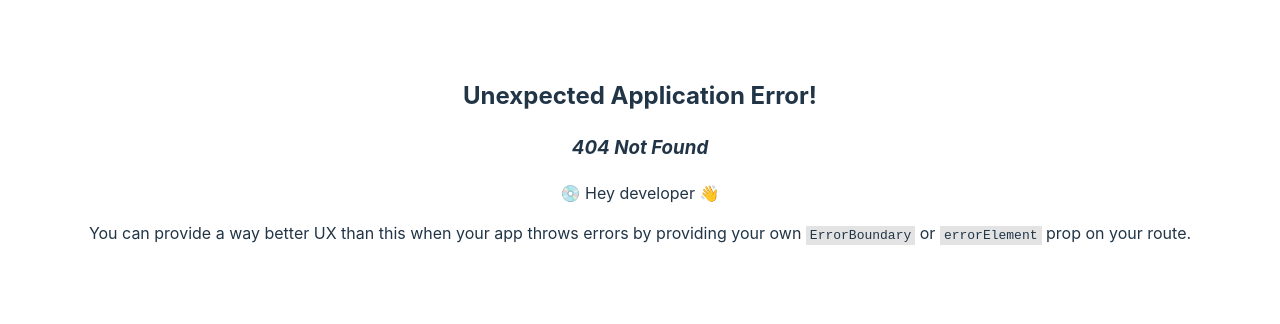
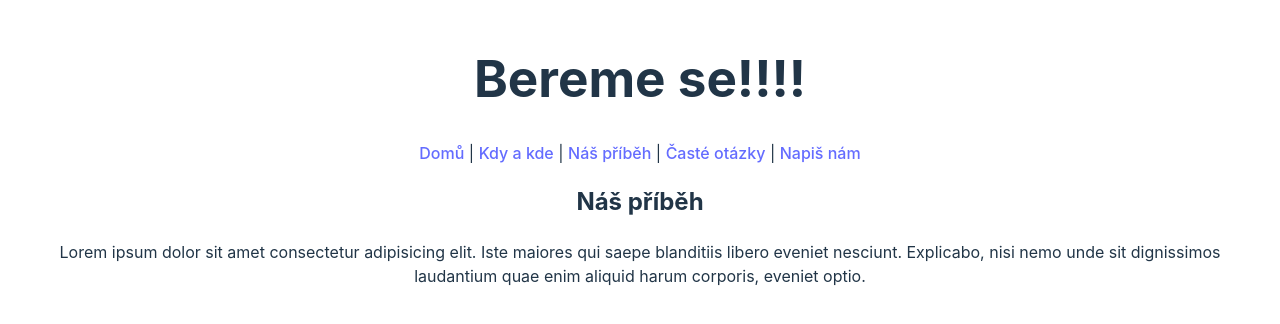
Before and after one commit to terichudejova/wedding, a React (Vite) app: page /wedding/about in a window 1280 px wide. Before the commit this address had no page. Shown: the part 240-564 px from the top of the page. Built offline with nearby package versions, Linux system fonts and the light colour scheme.

Commit message:
add our story page to routers

```diff
--- a/src/App.jsx
+++ b/src/App.jsx
@@ -15,9 +15,11 @@ function App() {
         {" | "}
         <NavLink to="/wedding/place">Kdy a kde</NavLink>
         {" | "}
-        <NavLink to="/wedding/contact">Napiš nám</NavLink>
+        <NavLink to="/wedding/about">Náš příběh</NavLink>
         {" | "}
         <NavLink to="/wedding/qanda">Časté otázky</NavLink>
+        {" | "}
+        <NavLink to="/wedding/contact">Napiš nám</NavLink>
       </nav>
       <Outlet />
     </div>
--- a/src/main.jsx
+++ b/src/main.jsx
@@ -7,6 +7,7 @@ import Home from './pages/Home.jsx'
 import Contact from './pages/Contact.jsx'
 import Place from './pages/Place.jsx'
 import QandA from './pages/QandA.jsx'
+import About from './pages/About.jsx'
 
 const router = createBrowserRouter([
   {
@@ -28,6 +29,10 @@ const router = createBrowserRouter([
       {
         path: "/wedding/qanda",
         element: <QandA />
+      },
+      {
+        path: "/wedding/about",
+        element: <About />
       }
     ]
   }
--- /dev/null
+++ b/src/pages/About.jsx
@@ -0,0 +1,8 @@
+export default function About() {
+    return (
+        <div>
+            <h2>Náš příběh</h2>
+            <p>Lorem ipsum dolor sit amet consectetur adipisicing elit. Iste maiores qui saepe blanditiis libero eveniet nesciunt. Explicabo, nisi nemo unde sit dignissimos laudantium quae enim aliquid harum corporis, eveniet optio.</p>
+        </div>
+    )
+}
```
